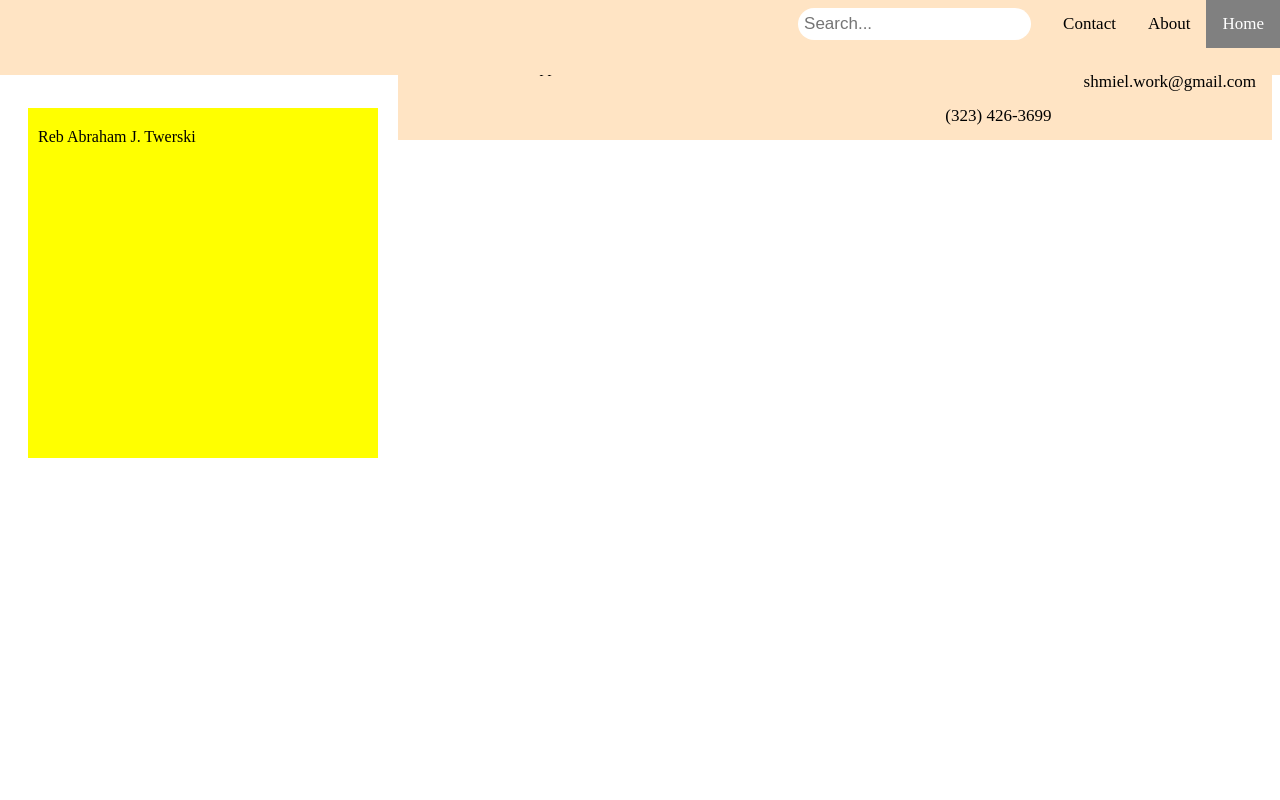
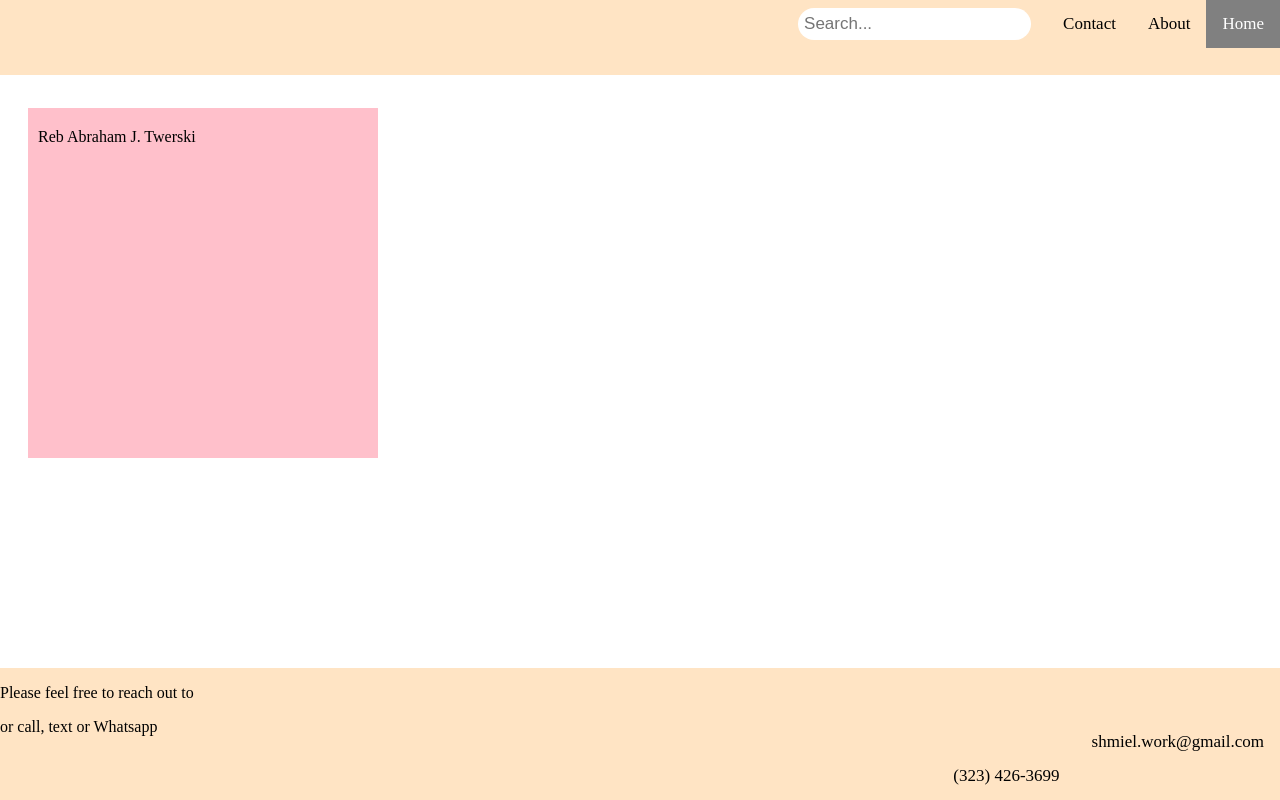
Before and after one commit to Sammy01finky/tribute-page, a plain HTML site: page index.html in a window 1280 px wide. Drawn offline with Linux system fonts and the light colour scheme.

Commit message:
Update styles-index.css

```diff
--- a/styles-index.css
+++ b/styles-index.css
@@ -63,7 +63,7 @@ header {
     display: flex;
     width: 350px;
     height: 350px;
-    background-color: yellow;
+    background-color: pink;
     text-align: center;
     margin: 100px 20px;
     padding: 10px;
@@ -76,6 +76,10 @@ header {
 
 }
 .contact {
+    position: fixed;
+    bottom: 0;
+    left: 0;
+    right: 0;
     overflow: hidden;
     background-color: bisque;
 }
```
